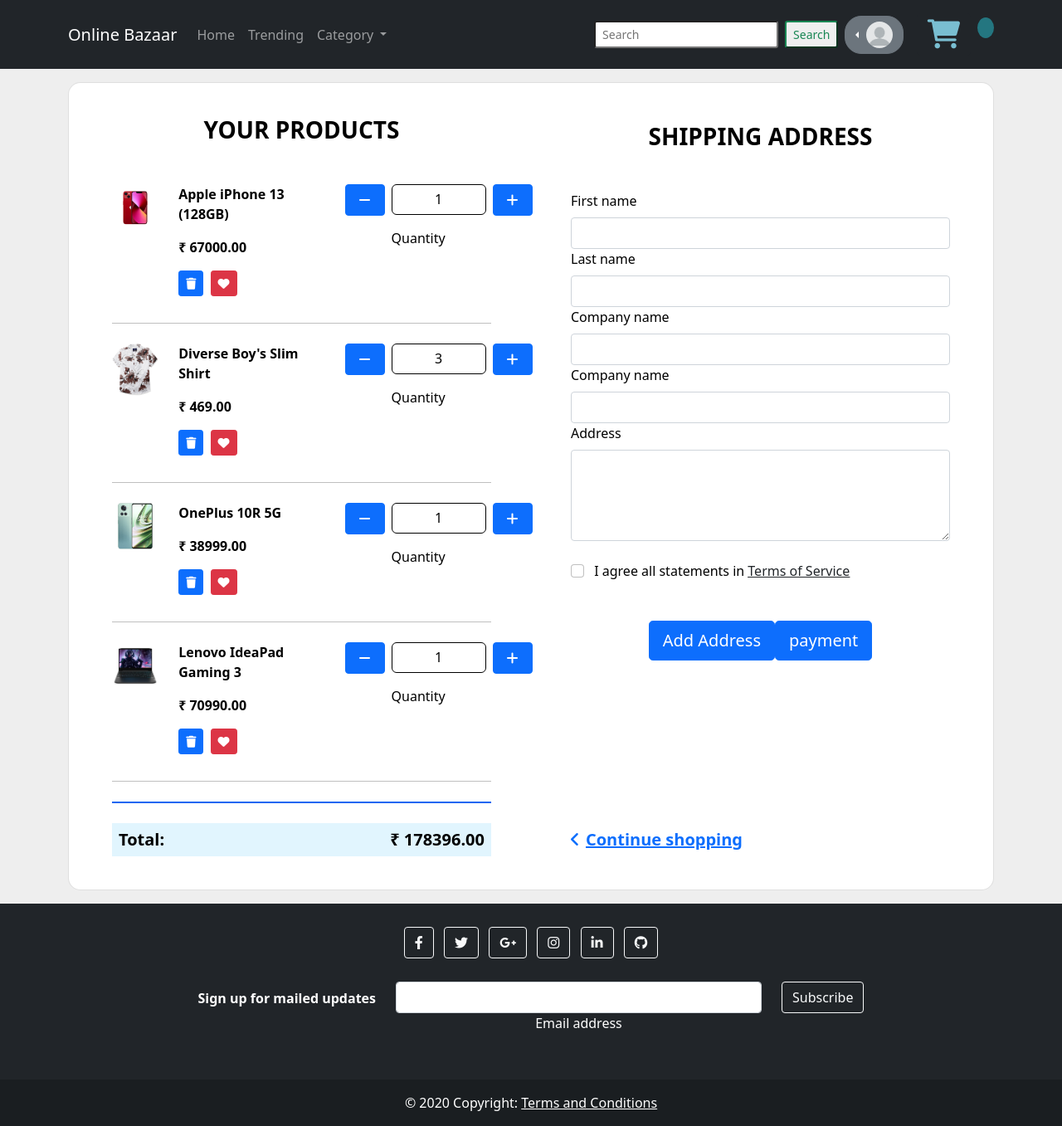
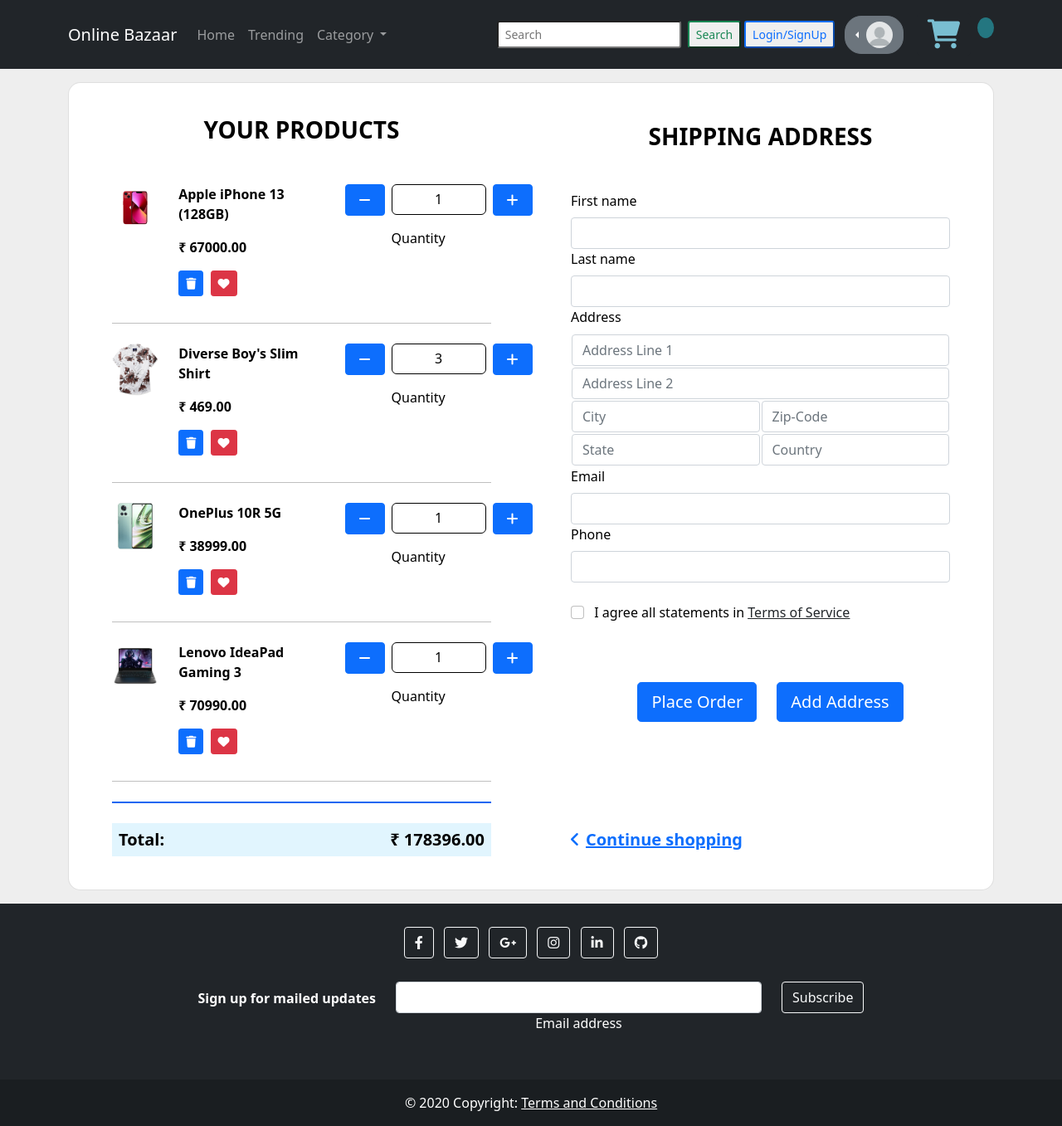
Before and after one commit to christo070/onlineshopping, a Django app: page /checkout/ in a window 1280 px wide; the page is wider, and only the part inside the window is pictured. Shown: that part at 83% size. Run offline with Django 4.2, Linux system fonts and the light colour scheme; a user stored in the database is signed in; data comes from the database, SQL or seed files in the repository; some libraries are stand-ins or nearby versions.

Commit message:
payment integration done

```diff
--- a/OnlineBazaar/settings.py
+++ b/OnlineBazaar/settings.py
@@ -133,3 +133,6 @@ DEFAULT_AUTO_FIELD = 'django.db.models.BigAutoField'
 MEDIA_ROOT = os.path.join(BASE_DIR, 'static/images')
 
 MEDIA_URL = '/images/'
+
+RAZORPAY_API_KEY = 'rzp_test_9FTcgVfZbFxXfp' # Kindly remove RAZORPAY_API_KEY after project demonstration (sensitive)
+RAZORPAY_API_SECRET = 'qNhMq1d8TKwah3ATnpj6zte5'  # Kindly remove RAZORPAY_API_SECRET after project demonstration (sensitive)
--- a/static/js/script.js
+++ b/static/js/script.js
@@ -1,16 +1,30 @@
-var is_Signed_In = true
 window.onload = isSignedIn;
 
 function isSignedIn() {
-    let response = fetch("checksignedin")
-    console.log(response)
-    if (is_Signed_In == true) {
+    var url = 'checksignedin'
+
+    fetch(url, {
+        headers:{
+            'Accept': 'application/json',
+            'X-Requested-With': 'XMLHttpRequest', //Necessary to work with request.is_ajax()
+        },
+    })
+    .then(response => {
+        return response.json() //Convert response to JSON
+    })
+    .then(data => {
+        //Perform actions with the response data from the view
+        var is_Signed_In = data.response
+        console.log(is_Signed_In)
+
+        if (is_Signed_In == 'true') {
             // getDetails();
             document.getElementById('SignUp-Here').style.display = 'none';
         }
         else {
             document.getElementById('Account-Menu').style.display = 'none';
         }
+    })
 }
 
 
--- a/store/templates/store/checkout.html
+++ b/store/templates/store/checkout.html
@@ -111,27 +111,70 @@
                                     <div class="row">
                                         <div class="col-50">
                                             <div>
-                                                <label class="form-label" for="first-name" name="city" >First name</label>
-                                                <input type="text" id="first-name" name="city" class="form-control" />
+                                                <label class="form-label" for="first-name">First name</label>
+                                                <input type="text" id="first-name" name="first-name" class="form-control" />
                                             </div>
                                             <div>
-                                                <label class="form-label" for="last-name" name="streetaddress">Last name</label>
-                                                <input type="text" id="last-name" name="streetaddress" class="form-control" />
+                                                <label class="form-label" for="last-name">Last name</label>
+                                                <input type="text" name="last-name" id="last-name" class="form-control" />
+                                            </div>
+                                            <!-- <div>
+                                                <label class="form-label" for="company-name">Company name</label>
+                                                <input type="text" id="company-name" class="form-control" />
+                                            </div> -->
+                                            <div>
+                                                <table style="width:100%">
+                                                    <label class="form-label" for="address">Address</label>
+                                                    <tr>
+                                                        <td colspan="2">
+                                                            <input type="text" id="address-line1"
+                                                                placeholder="Address Line 1" name="addressline1" class="form-control" />
+                                                        </td>
+                                                    </tr>
+                                                    <tr>
+                                                        <td colspan="2">
+                                                            <input type="text" id="address-line2"
+                                                                placeholder="Address Line 2" name="street" class="form-control" />
+                                                        </td>
+                                                    </tr>
+                                                    <tr>
+                                                        <td>
+                                                            <input type="text" id="city" name="city" placeholder="City"
+                                                                class="form-control" />
+                                                        </td>
+                                                        <td>
+                                                            <input type="text" id="zip-code" name="pincode" placeholder="Zip-Code"
+                                                                class="form-control" />
+                                                        </td>
+                                                    </tr>
+                                                    <tr>
+                                                        <td>
+                                                            <input type="text" id="state" name="state" placeholder="State"
+                                                                class="form-control" />
+                                                        </td>
+                                                        <td>
+                                                            <input type="text" id="country" name="country" placeholder="Country"
+                                                                class="form-control" />
+                                                        </td>
+                                                    </tr>
+                                                </table>
+                                                <!-- <textarea type="text" id="address" class="form-control"
+                                                    rows="4"></textarea> -->
+
                                             </div>
                                             <div>
-                                                <label class="form-label" for="company-name" name="state">Company name</label>
-                                                <input type="text" id="company-name" name="state" class="form-control" />
+                                                <label class="form-label" for="email">Email</label>
+                                                <input type="email" id="email" class="form-control" />
                                             </div>
                                             <div>
-                                                <label class="form-label" for="company-name" name="country">Company name</label>
-                                                <input type="text" id="company-name" name="country" class="form-control" />
+
+                                                <label class="form-label" for="phone">Phone</label>
+                                                <input type="number" id="phone" class="form-control" />
                                             </div>
-                                            <div>
-                                                <label class="form-label" for="address" name="pincode">Address</label>
-                                                <textarea type="text" id="address" name="pincode" class="form-control"
-                                                    rows="4"></textarea>
-                                            </div>
-
+                                            <!-- <div>
+                                                <label class="form-label" for="add-info">Additional information</label>
+                                                <textarea class="form-control" id="add-info" rows="4"></textarea>
+                                            </div> -->
 
 
                                         </div>
@@ -148,11 +191,11 @@
                                                 </label>
                                             </p>
                                         </div>
-                                        <div style="justify-content: center; display: flex; align-items: center;">
-                                            <button type="submit" class="btn btn-primary btn-block btn-lg">
-                                                Add Address</button>
-                                            <button type="button" class="btn btn-primary btn-block btn-lg">
-                                                payment</button>
+                                        <div style="justify-content: center; display: flex; align-items: center">
+                                            <div class="p-4"><button type="button" id="placeorder" class="btn btn-primary btn-block btn-lg">
+                                                Place Order</button></div>
+                                                <div><button type="submit" class = "btn btn-primary btn-block btn-lg">Add Address</button></div>
+
                                         </div>
                                         <h5 class="fw-bold mb-5" style="position: absolute; bottom: 0;">
                                             <a href="{% url 'cart' %}"><i class="fas fa-angle-left me-2"></i>Continue
@@ -175,5 +218,10 @@
 <!-- MDB -->
 <!-- <script type="text/javascript"
  src="https://cdnjs.cloudflare.com/ajax/libs/mdb-ui-kit/4.0.0/mdb.min.js"></script> -->
+ <script type="text/javascript">
+    document.getElementById("placeorder").onclick = function () {
+        location.href = "{% url 'payment' %}";
+    };
+</script>
 
 {% endblock content %}
--- a/store/templates/store/home.html
+++ b/store/templates/store/home.html
@@ -61,7 +61,7 @@
                     <div class="card-body">
                         <h5 class="card-title">{{product.name}}</h5>
                         <div class="flex-row flex-nowrap mt-2 pb-1 pt-2 px-1">
-                            <a href="{%url 'productdetail' product.id %}" <button  id="{{product.id}}"  class="btn"><i class="fa fa-eye" style="font-size:20px;color:blue"></i></button></a>
+                            <a href="{%url 'productdetail' product.id %}"> <button  id="{{product.id}}"  class="btn"><i class="fa fa-eye" style="font-size:20px;color:blue"></i></button></a>
                             <button onclick="getId(this,'add')" id="{{product.id}}" class="btn"><i class="fa fa-shopping-cart" style="font-size:20px;color:green"></i></button>
                             <span class="pt-1 ms-auto" style="float: right; font-size: large"><i class="fa-solid fa-indian-rupee-sign"></i>{{product.price|floatformat:2}}</span>
                         </div>
--- a/store/templates/store/main.html
+++ b/store/templates/store/main.html
@@ -11,7 +11,11 @@
     <script src="https://kit.fontawesome.com/9880229704.js" crossorigin="anonymous"></script>
 
     <link rel="stylesheet" href="{% static 'css/style.css' %}">
-
+	<style>
+        html,body {
+            overflow-x: hidden;
+        }
+    </style>
     <script type="text/javascript">
 		var user = '{{ request.user }}'
 
--- a/store/templates/store/sign-up.html
+++ b/store/templates/store/sign-up.html
@@ -59,17 +59,17 @@
                                         </div>
                                         <div class="form-outline mb-2">
                                             <label class="form-label" for="form3Example4cdg">phone</label>
-                                            <input type="password" id="phone" name="phone"
+                                            <input type="number" id="phone" name="phone"
                                                 class="form-control form-control-lg" />
                                         </div>
                                         <div class="form-outline mb-2">
                                             <label class="form-label" for="form3Example4cdg">firstname</label>
-                                            <input type="password" id="firstname" name="firstname"
+                                            <input type="text" id="firstname" name="firstname"
                                                 class="form-control form-control-lg" />
                                         </div>
                                         <div class="form-outline mb-2">
                                             <label class="form-label" for="form3Example4cdg">lastname</label>
-                                            <input type="password" id="lastname" name="lastname"
+                                            <input type="text" id="lastname" name="lastname"
                                                 class="form-control form-control-lg" />
                                         </div>
 
--- a/store/urls.py
+++ b/store/urls.py
@@ -11,4 +11,5 @@ urlpatterns = [
     path('productdetail/<int:id>', views.productdetail, name='productdetail'),
     path('update_item/', views.updateItem, name='update_item'),
     path('checksignedin/', views.checksignedin, name='checksignedin'),
+    path('payment/',views.rz_payment_integration,name='payment')
 ]
--- a/store/views.py
+++ b/store/views.py
@@ -1,3 +1,4 @@
+from audioop import add
 import json
 from django.http import HttpResponse
 from django.shortcuts import redirect, render
@@ -8,6 +9,10 @@ from django.contrib.auth import authenticate, login ,logout
 from django.contrib.auth.models import User
 from .models import Product
 from django.http import JsonResponse
+import razorpay
+from OnlineBazaar.settings import RAZORPAY_API_KEY,RAZORPAY_API_SECRET
+import time
+from math import ceil
 # Create your views here.
 
 def	checksignedin(request):
@@ -75,15 +80,16 @@ def checkout(request):
 
 		# for i in request.POST.keys():
 		# 	print(i,request.POST[i])
+		addressline1 = request.POST['addressline1']
+		street=request.POST['street']
 		city=request.POST['city']
-		streetaddress=request.POST['streetaddress']
+		pincode=request.POST['pincode']
 		country=request.POST['country']
 		state=request.POST['state']
-		pincode=request.POST['pincode']
 
 		try:
 			account = request.user.account
-			myaddress=Address(city=city,streetaddress=streetaddress,state=state,country=country,Zipcode=pincode,account=account)
+			myaddress=Address(AddressLine1=addressline1,city=city,street=street,state=state,country=country,Zipcode=pincode,account=account)
 			myaddress.save()
 			# now payment process will be processed
 		except:
@@ -189,3 +195,60 @@ def updateItem(request):
 		cartitem.delete()
 
 	return JsonResponse('Item was added', safe=False)
+
+
+client = razorpay.Client(auth=(RAZORPAY_API_KEY, RAZORPAY_API_SECRET))
+def rz_payment_integration(request):
+
+	week_limit = 604800
+	invoice_expiry = ceil(time.time()) + week_limit
+
+	account = request.user.account
+	firstname = account.firstname
+	lastname = account.lastname
+	phone = account.phone
+	email = account.email
+	address=account.address_set.all()[0]
+	s_cart, created = S_cart.objects.get_or_create(account = account)
+	cartitems = s_cart.cartitem_set.all()
+	# print(cartitems)
+
+	cart_items = list()
+	for j in cartitems:
+		cart_items.append({'name':j.product.name,'description':'','amount':j.product.price*100,'quantity':j.quantity,'currency':'INR'})
+
+
+	obj = client.invoice.create({
+	"type": "invoice",
+	"description": "OnlineBazaar",
+	"partial_payment": 0,
+	"customer": {
+		"name": firstname+" "+lastname,
+		"contact": phone,
+		"email": email,
+		"billing_address": {
+		"line1": address.AddressLine1,
+		"line2": address.street,
+		"zipcode": address.Zipcode,
+		"city": address.city,
+		"state": address.state,
+		"country": "in"
+		},
+		"shipping_address": {
+		"line1": address.AddressLine1,
+		"line2": address.street,
+		"zipcode": address.Zipcode,
+		"city": address.city,
+		"state": address.state,
+		"country": "in"
+		}
+	},
+	"line_items":cart_items,
+	"sms_notify": 0,
+	"email_notify": 1,
+	"currency": "INR",
+	"expire_by": invoice_expiry
+	})
+
+	context = {'order_id':obj['order_id'],'amount':obj['amount'],'username':firstname+" "+lastname,'rz_key':RAZORPAY_API_KEY,'address':address,'email':email,'contact':phone}
+	return render(request,'store/payment.html',context)
```
Also changed, not shown: store/models.py (+3 -5 lines), store/templates/store/payment.html (added, +54 -0 lines), db.sqlite3, store/migrations/0015_remove_address_streetaddress_address_addressline1_and_more.py (added), store/migrations/0016_alter_address_addressline1.py (added). Lines whose indentation alone changed are shown as unchanged.
